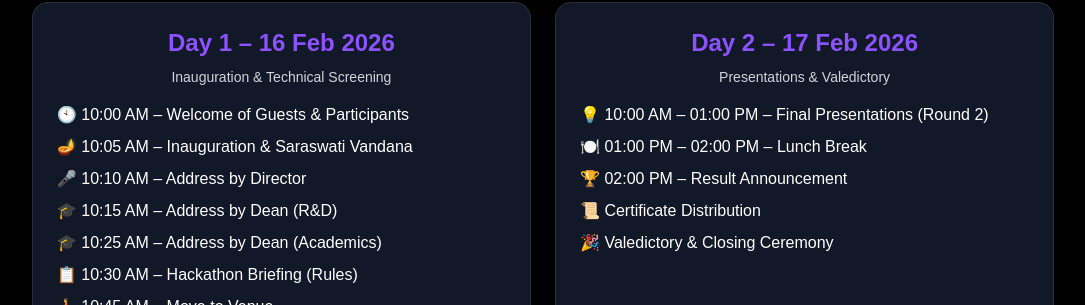
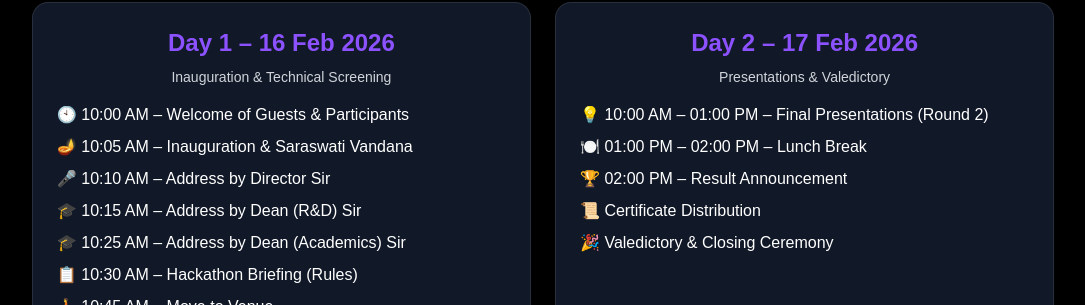
Before and after one commit to RajAdityaCoder/Yukti-hackathon, a React (Create React App) app: page / in a window 1280 px wide. Shown: the part 2274-2579 px from the top of the page, without its empty margins (97-1182 px from the left). Built offline with nearby package versions, Linux system fonts and the light colour scheme.

Commit message:
final commit result announcement 3

```diff
--- a/public/index.html
+++ b/public/index.html
@@ -9,7 +9,7 @@
       content="Web site created using create-react-app"
     />
     <link rel="apple-touch-icon" href="%PUBLIC_URL%/logo192.png" />
-    <title>Hackathon</title>
+    <title>Yukti 1.0 - Hackathon</title>
     <!--
       manifest.json provides metadata used when your web app is installed on a
       user's mobile device or desktop. See https://developers.google.com/web/fundamentals/web-app-manifest/
--- a/src/pages/home.js
+++ b/src/pages/home.js
@@ -250,9 +250,9 @@ const Home = () => {
             <ul className="text-white space-y-2 text-sm lg:text-base">
               <li>🕙 10:00 AM – Welcome of Guests & Participants</li>
               <li>🪔 10:05 AM – Inauguration & Saraswati Vandana</li>
-              <li>🎤 10:10 AM – Address by Director</li>
-              <li>🎓 10:15 AM – Address by Dean (R&amp;D)</li>
-              <li>🎓 10:25 AM – Address by Dean (Academics)</li>
+              <li>🎤 10:10 AM – Address by Director Sir</li>
+              <li>🎓 10:15 AM – Address by Dean (R&amp;D) Sir</li>
+              <li>🎓 10:25 AM – Address by Dean (Academics) Sir</li>
               <li>📋 10:30 AM – Hackathon Briefing (Rules)</li>
               <li>🚶 10:45 AM – Move to Venue</li>
               <li>💻 11:00 AM – 02:00 PM – Problem Case Statements</li>
```
